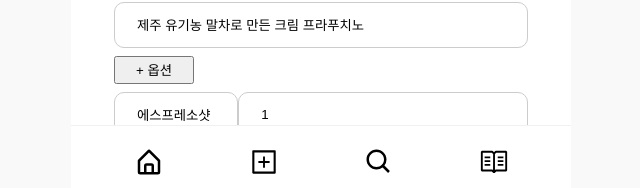
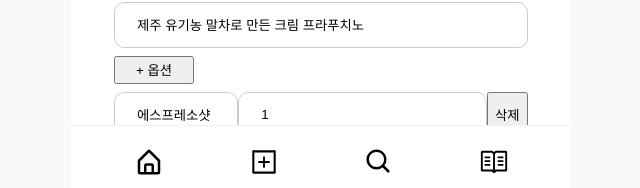
Before and after one commit to prgrms-web-devcourse/Team-Tasty-Masiottae-FE, a Next.js app: page /edit-menu/1 in a window 1280 px wide. Shown: the part 600-788 px from the top of the page, without its empty margins (319-959 px from the left). Built offline with nearby package versions, Linux system fonts and the light colour scheme.

Commit message:
feat(EditPage): 삭제 버튼 마크업 및 기능 구현

```diff
--- a/pages/edit-menu/[id].tsx
+++ b/pages/edit-menu/[id].tsx
@@ -53,9 +53,15 @@ interface Option {
 const CreateMenu = () => {
   const [options, setOptions] = useState<Option[]>(dummyMenu.options)
   const selectedTags = dummyMenu.tastes
-  const handleOptionBtnClick = () => {
+  const handleOptionAddBtnClick = () => {
     setOptions((options) => {
       const newOptions = [...options, { name: '', description: '' }]
+      return newOptions
+    })
+  }
+  const handleOptionDelBtnClick = (deletedIdx: number) => {
+    setOptions((options) => {
+      const newOptions = options.filter((_, idx) => deletedIdx !== idx)
       return newOptions
     })
   }
@@ -91,7 +97,7 @@ const CreateMenu = () => {
           required={true}
           placeholder="기본이 되는 메뉴의 제목을 적어주세요"
         />
-        <OptionButton onClick={handleOptionBtnClick}>+ 옵션</OptionButton>
+        <OptionButton onClick={handleOptionAddBtnClick}>+ 옵션</OptionButton>
 
         {options.map((option, idx) => (
           <Flex key={idx}>
@@ -109,6 +115,9 @@ const CreateMenu = () => {
               value={option.description}
               placeholder="옵션 단위, 또는 설명"
             />
+            <OptionDeleteButton onClick={() => handleOptionDelBtnClick(idx)}>
+              삭제
+            </OptionDeleteButton>
           </Flex>
         ))}
         <PriceInput
@@ -204,7 +213,11 @@ const OptionName = styled(Input)`
   width: 30%;
 `
 const OptionDescription = styled(Input)`
-  width: 70%;
+  width: 60%;
+`
+
+const OptionDeleteButton = styled.button`
+  width: 10%;
 `
 
 const PriceInput = styled(Input)`
```
